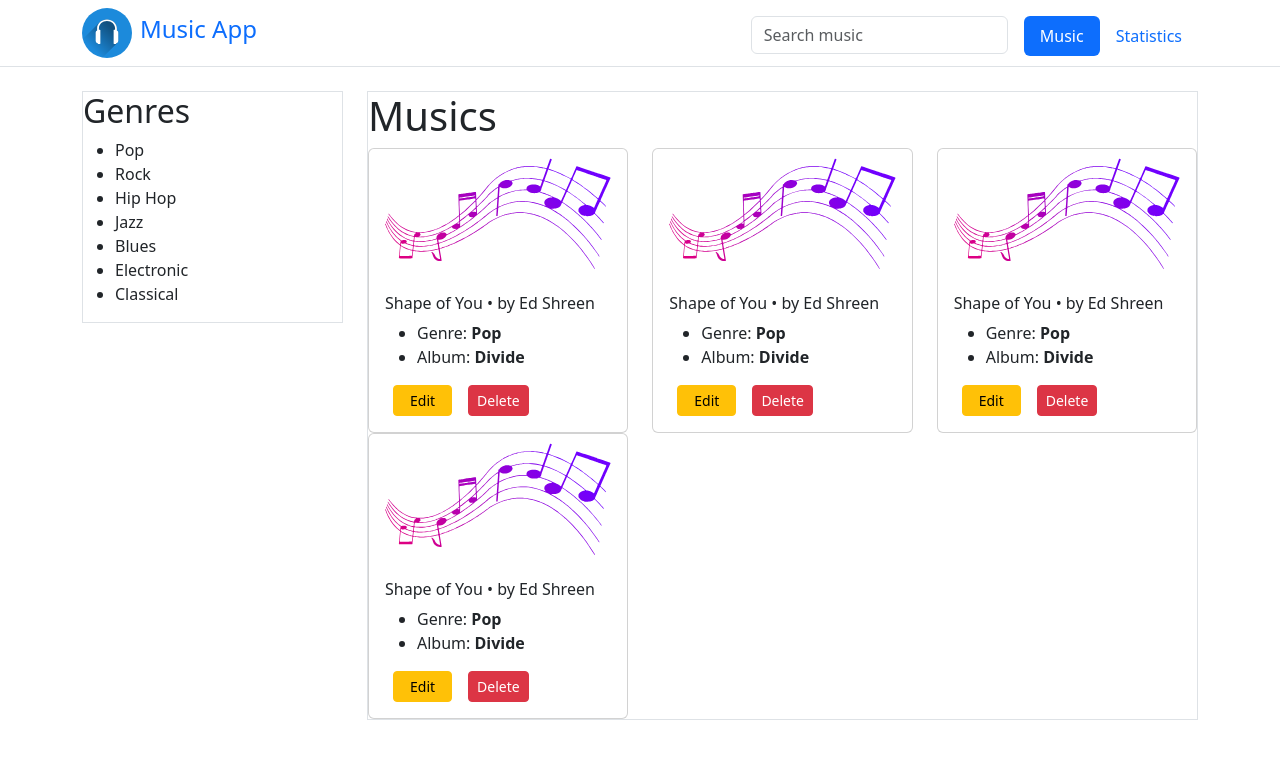
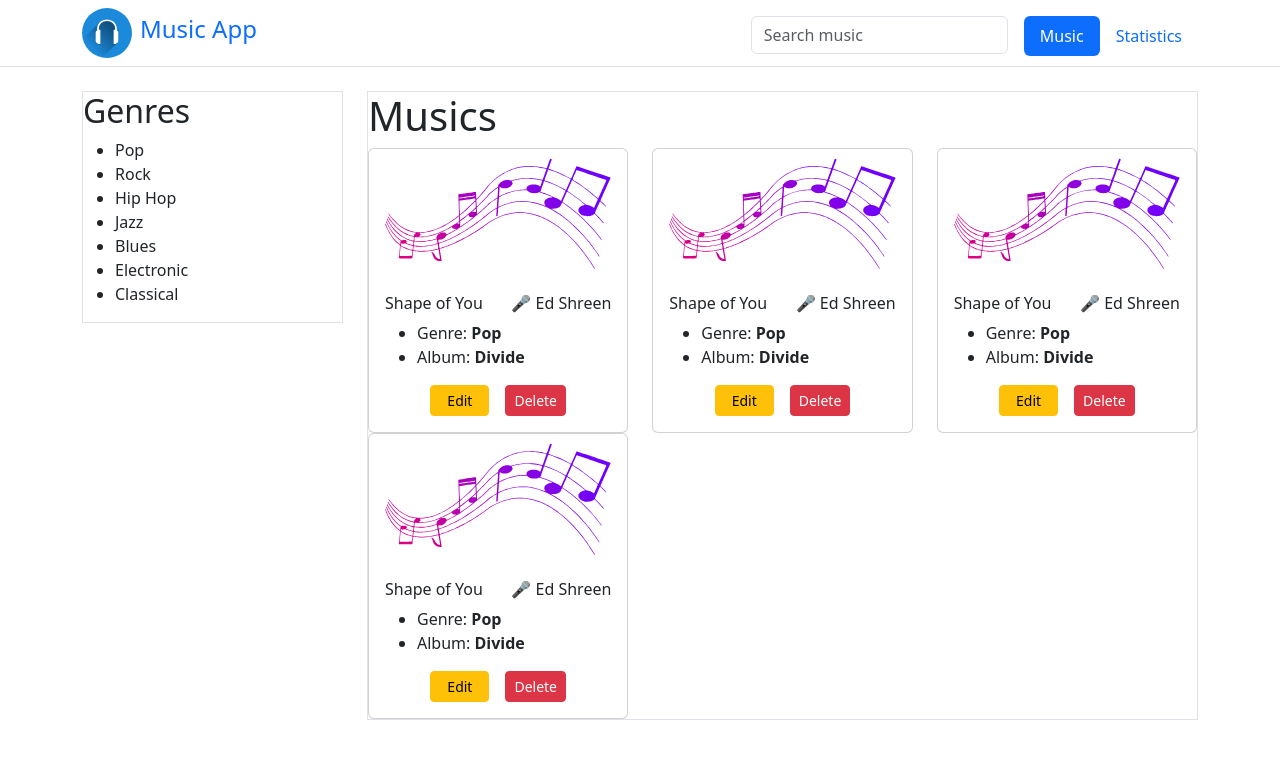
Before and after one commit to suraffy/suraffy-music-app, a React (Vite) app: page / in a window 1280 px wide. Shown: the top 758 px of the page. Built offline with nearby package versions, Linux system fonts and the light colour scheme.

Commit message:
Update Card layouting

```diff
--- a/src/components/Card.tsx
+++ b/src/components/Card.tsx
@@ -2,7 +2,7 @@ import styled from "@emotion/styled";
 import musicThumbnail from "../assets/music-image.svg";
 
 const CardBox = styled.div`
-  max-width: 18rem;
+  max-width: 20rem;
 `;
 
 const CardImage = styled.img``;
@@ -20,9 +20,9 @@ const Card = () => {
         alt="Card image cap"
       />
       <div className="card-body">
-        <h5 className="card-title h6">
-          Shape of You &bull;{" "}
-          <span style={{ fontWeight: "normal" }}>by Ed Shreen</span>
+        <h5 className="card-title h6 d-flex justify-content-between">
+          <span>Shape of You</span>
+          <span style={{ fontWeight: "normal" }}>🎤 Ed Shreen</span>
         </h5>
         <ul>
           <li>
@@ -32,7 +32,7 @@ const Card = () => {
             Album: <BoldSpan>Divide</BoldSpan>
           </li>
         </ul>
-        <div className="d-flex flex-wrap">
+        <div className="d-flex flex-wrap justify-content-center">
           <button className="btn btn-warning btn-sm px-3 mx-2">Edit</button>
           <button className="btn btn-danger btn-sm mx-2">Delete</button>
         </div>
```
